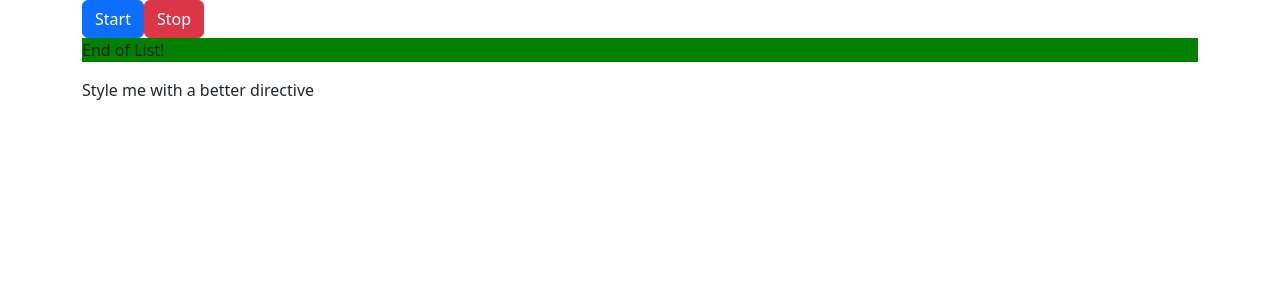
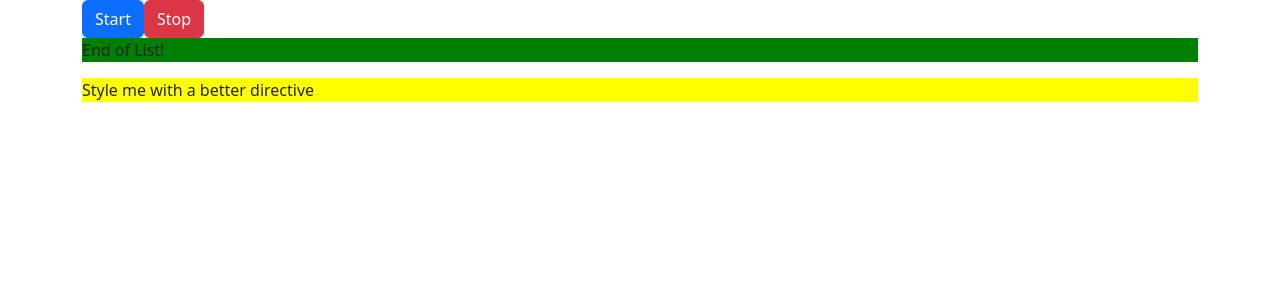
Before and after one commit to jvilla1991/bind-it-app, an Angular app: page / in a window 1280 px wide. Shown: the top 300 px of the page. Built offline with nearby package versions, Linux system fonts and the light colour scheme.

Commit message:
Added property binding to the BetterHighlightDirective

```diff
--- a/src/app/app.component.html
+++ b/src/app/app.component.html
@@ -10,6 +10,6 @@
   </ng-container>
   <p appBasicHighlight>End of List!</p>
   <!-- This one is defined in it's own file -->
-  <p appBetterHighlight>Style me with a better directive</p>
+  <p appBetterHighlight [highlightColor]="'red'"[defaultColor]="'yellow'">Style me with a better directive</p>
 
 </div>
--- a/src/app/better-highlight/better-highlight.directive.ts
+++ b/src/app/better-highlight/better-highlight.directive.ts
@@ -1,9 +1,12 @@
-import { Directive, ElementRef, HostBinding, HostListener, OnInit, Renderer2 } from '@angular/core';
+import { Directive, ElementRef, HostBinding, HostListener, Input, OnInit, Renderer2 } from '@angular/core';
 
 @Directive({
   selector: '[appBetterHighlight]'
 })
 export class BetterHighlightDirective implements OnInit {
+  // 4. We can also bind the colors to properties dynamically. For example,
+  @Input() defaultColor: string = 'transparent';
+  @Input() highlightColor: string = 'blue';
   // 3. We can totally take our renderer if we use Host Binding to bind to the HostProperty
   @HostBinding('style.backgroundColor') backgroundColor : string = 'transparent';
 
@@ -12,7 +15,10 @@
 
   ngOnInit(): void {
     // 1. This is fine, but we use HostListener to listen to events that will allow use to dynamically change the backgrounds
-    //this.renderer.setStyle(this.elRef.nativeElement, 'background-color', 'blue')
+    //this.renderer.setStyle(this.elRef.nativeElement, 'background-color', 'blue');
+
+    // 4. This value will be given from the html side
+    this.backgroundColor = this.defaultColor;
   }
 
   // 2. HostListener will listen to events from the DOM
@@ -20,7 +26,9 @@
     //this.renderer.setStyle(this.elRef.nativeElement, 'background-color', 'blue');
 
     // 3. We comment out the line above with the renderer as we're accessing the HTML property using the Host Binding
-    this.backgroundColor = 'blue';
+
+    // 4. This value will be given from the html side
+    this.backgroundColor = this.highlightColor;
   }
 
   // 2. HostListener will listen to events from the DOM
```
